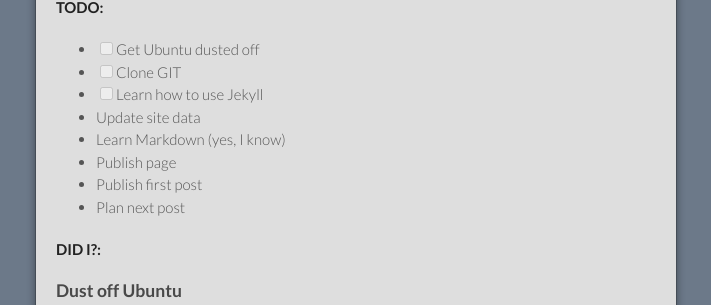
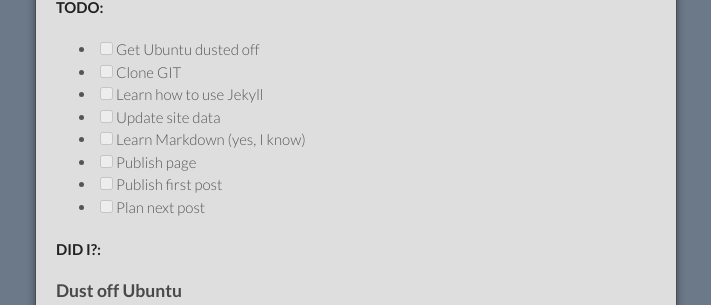
Before and after one commit to Lord0fBytes/lord0fbytes.github.io, a Jekyll site: the page built from _posts/2019-02-19-lets-start-this.md, in a window 1280 px wide. Shown: the part 589-894 px from the top of the page, without its empty margins (284-995 px from the left). Built offline with Jekyll 4.4.1, drawn with Linux system fonts in a browser that asks for light colours.

```diff
--- a/_posts/2019-02-19-lets-start-this.md
+++ b/_posts/2019-02-19-lets-start-this.md
@@ -25,11 +25,11 @@ So, format is (obviously a WIP):
   - [ ] Get Ubuntu dusted off
   - [ ] Clone GIT
   - [ ] Learn how to use Jekyll
-  - Update site data
-  - Learn Markdown (yes, I know)
-  - Publish page
-  - Publish first post
-  - Plan next post
+  - [ ] Update site data
+  - [ ] Learn Markdown (yes, I know)
+  - [ ] Publish page
+  - [ ] Publish first post
+  - [ ] Plan next post
 
 **DID I?:**
 
```
